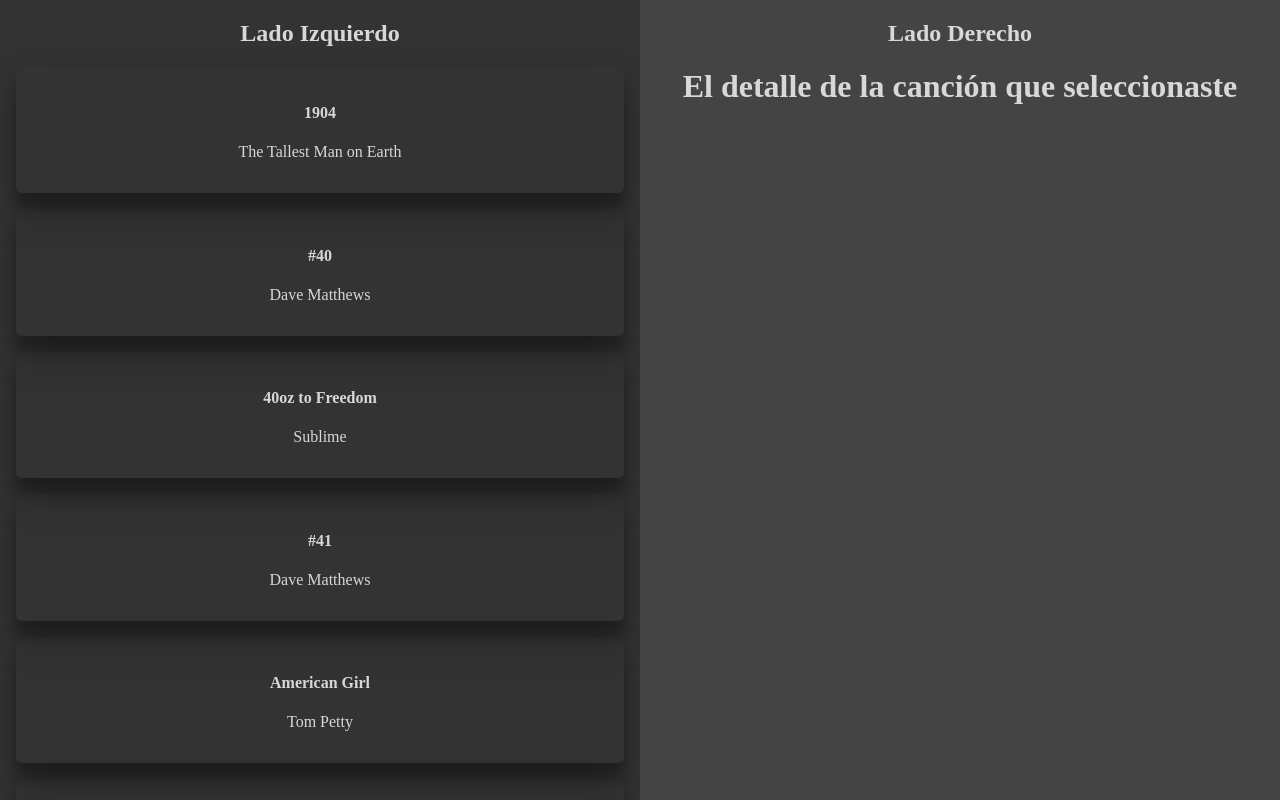
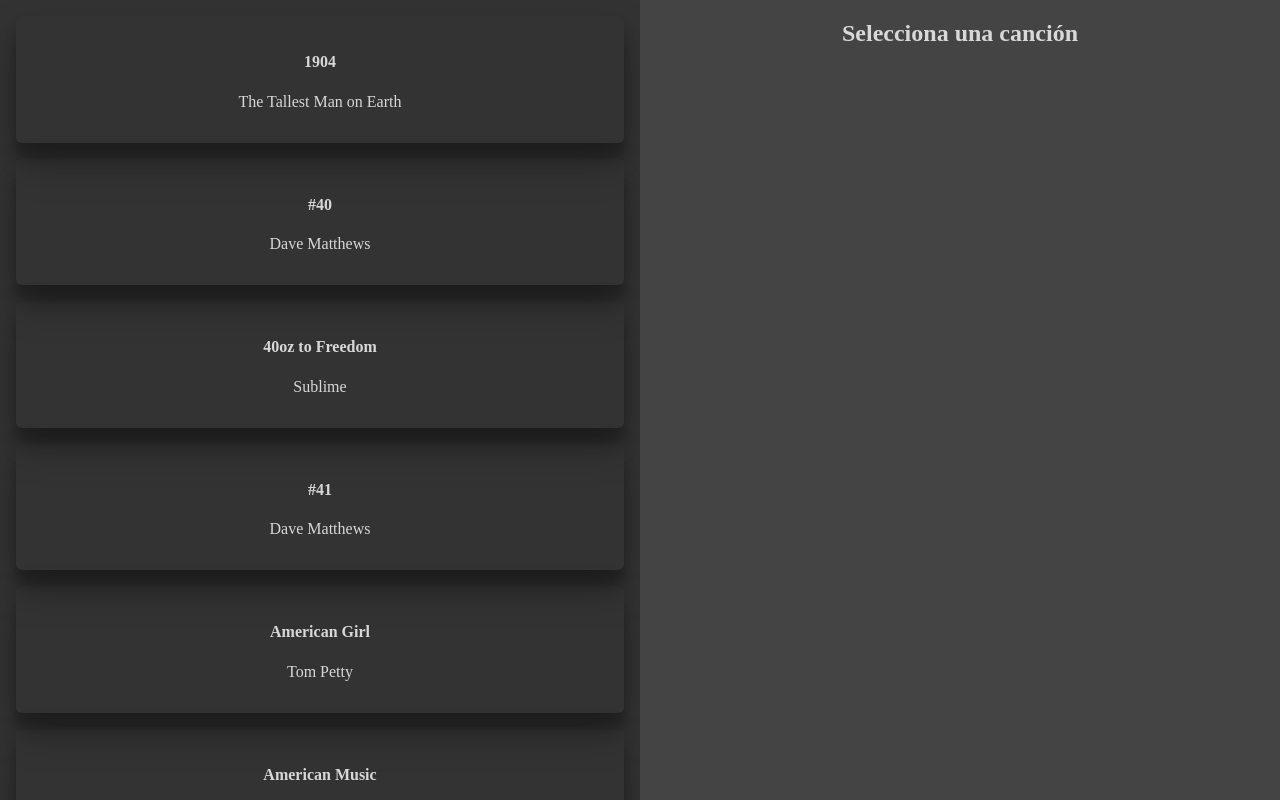
Before and after one commit to JoseMiguelVazquez/02-react-context, a React (Vite) app: page / in a window 1280 px wide. Shown: the top 800 px of the page. Built offline with nearby package versions, Linux system fonts and the light colour scheme.

Commit message:
use context in song details

```diff
--- a/src/components/SongDetails/SongDetails.jsx
+++ b/src/components/SongDetails/SongDetails.jsx
@@ -1,9 +1,19 @@
 import React from 'react'
+import { useSongContext } from '@/context/SongContext'
 
 const SongDetails = () => {
+  const context = useSongContext()
   return (
     <>
-      <h1>El detalle de la canción que seleccionaste</h1>
+      {context.selectedSong.title
+        ? <div>
+          <img src={`https://picsum.photos/seed/${context.selectedSong.id}/400/400`} />
+          <h1>{context.selectedSong.title}</h1>
+          <h2>{context.selectedSong.artist}</h2>
+          <h6>{context.selectedSong.year}</h6>
+          {/* eslint-disable-next-line react/jsx-closing-tag-location */}
+        </div>
+        : <h2>Selecciona una canción</h2>}
     </>
   )
 }
--- a/src/pages/Home/Home.jsx
+++ b/src/pages/Home/Home.jsx
@@ -10,12 +10,10 @@ const Home = () => {
       <SongProvider>
 
         <div className='izquierdo'>
-          <h2>Lado Izquierdo</h2>
           <SongList />
         </div>
 
         <div className='derecho'>
-          <h2>Lado Derecho</h2>
           <SongDetails />
         </div>
 
```
